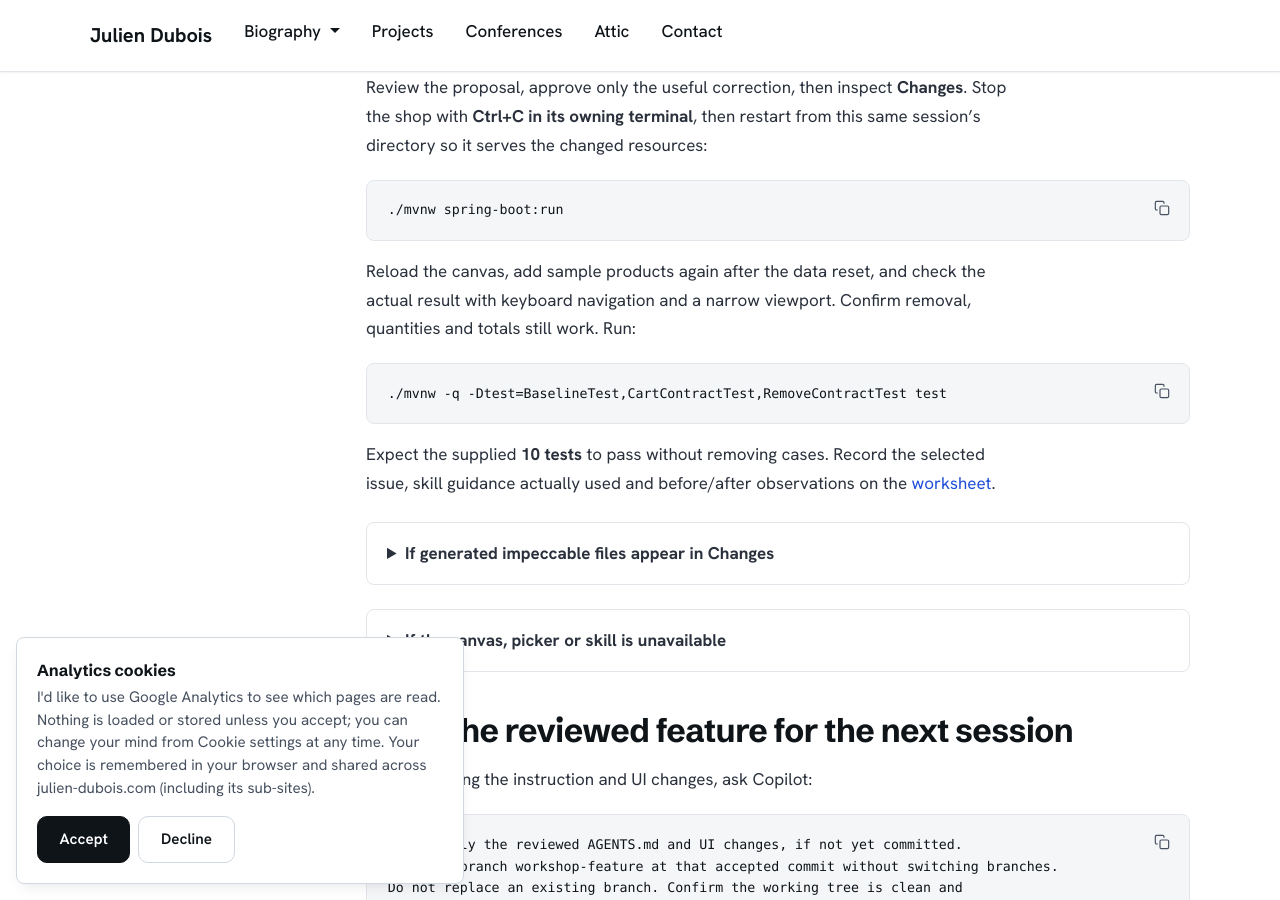
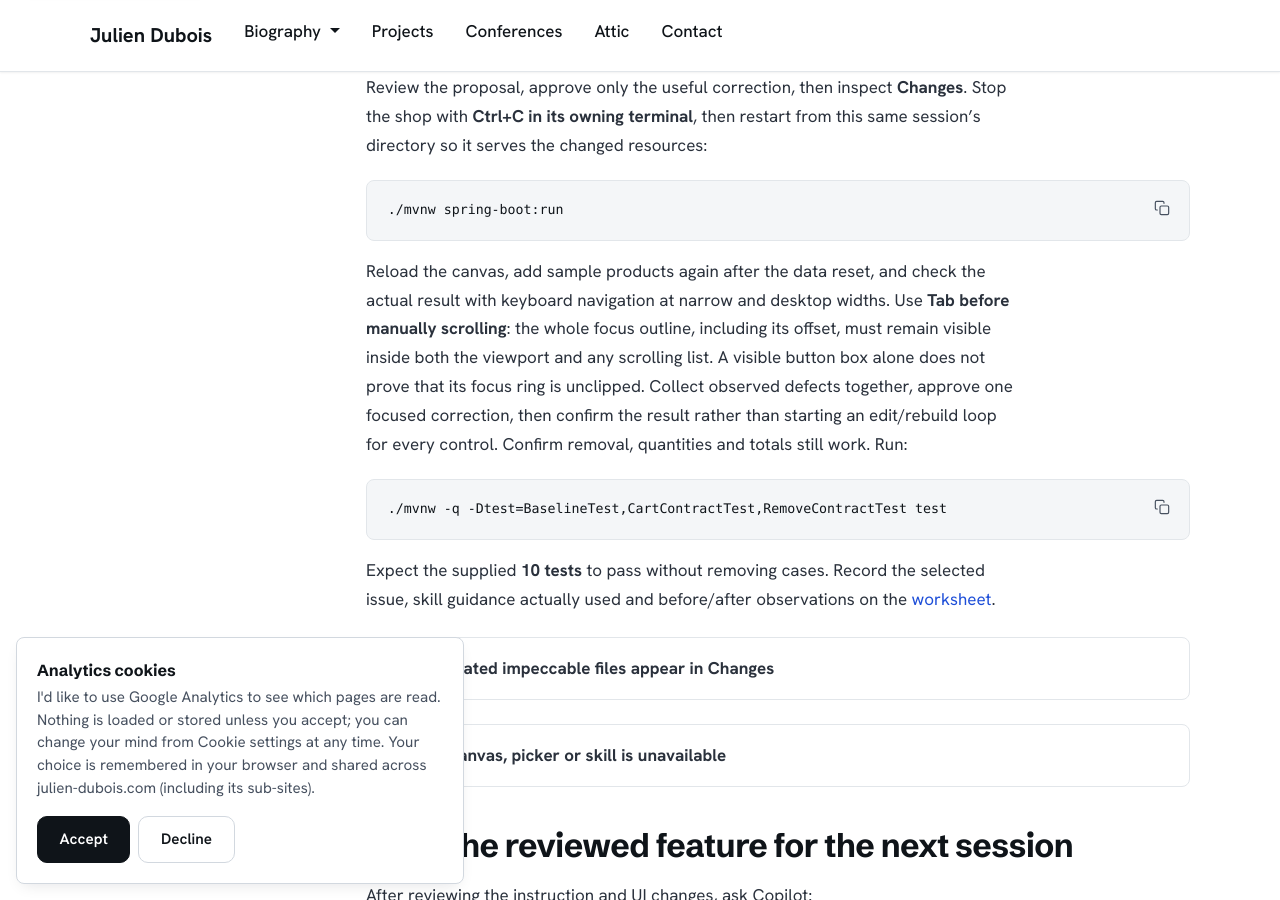
Before and after one commit to jdubois/jdubois.github.com, a Jekyll site: the page built from workshops/copilot-app/canvas.md, in a window 1280 px wide and 900 px high, scrolled down 3027 px. Built offline with Jekyll 4.4.1, drawn with Linux system fonts in a browser that asks for light colours.

Commit message:
Clarify workshop focus, recovery and delivery verification
Apply rehearsal findings without changing the original exercises or historical reference evidence. Keep interruption recovery inside existing facilitator drawers.

Co-authored-by: Copilot App <223556219+Copilot@users.noreply.github.com>

````diff
--- a/workshops/copilot-app/canvas.md
+++ b/workshops/copilot-app/canvas.md
@@ -114,9 +114,13 @@ from this same session's directory so it serves the changed resources:
 ```
 
 Reload the canvas, add sample products again after the data reset, and check
-the actual result with keyboard
-navigation and a narrow viewport. Confirm removal, quantities and totals
-still work. Run:
+the actual result with keyboard navigation at narrow and desktop widths.
+Use **Tab before manually scrolling**: the whole focus outline, including its
+offset, must remain visible inside both the viewport and any scrolling list.
+A visible button box alone does not prove that its focus ring is unclipped.
+Collect observed defects together, approve one focused correction, then confirm
+the result rather than starting an edit/rebuild loop for every control.
+Confirm removal, quantities and totals still work. Run:
 
 ```sh
 ./mvnw -q -Dtest=BaselineTest,CartContractTest,RemoveContractTest test
````
Also changed, not shown: workshops/copilot-app/facilitator.md (+15 -0 lines), workshops/copilot-app/subagents.md (+28 -0 lines).
